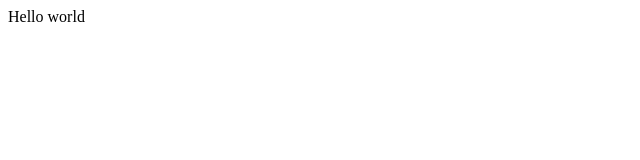
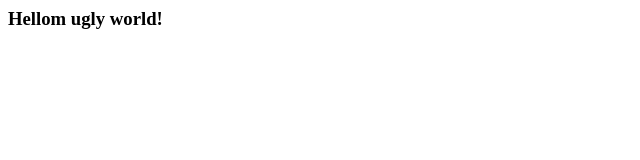
Before and after one commit to egrabello/oradb2web-api, a plain HTML site: page index.html in a window 1280 px wide. Shown: the whole page, without its empty margins (0-640 px from the left). Drawn offline with Linux system fonts and the light colour scheme.

Commit message:
alteração do index.html

```diff
--- a/index.html
+++ b/index.html
@@ -1,4 +1,6 @@
 <html>
 	<header><title>This is title</title></header>
-	<body>Hello world</body>
+	<body>
+		<h3>Hellom ugly world!</h3>
+	</body>
 </html>
```
